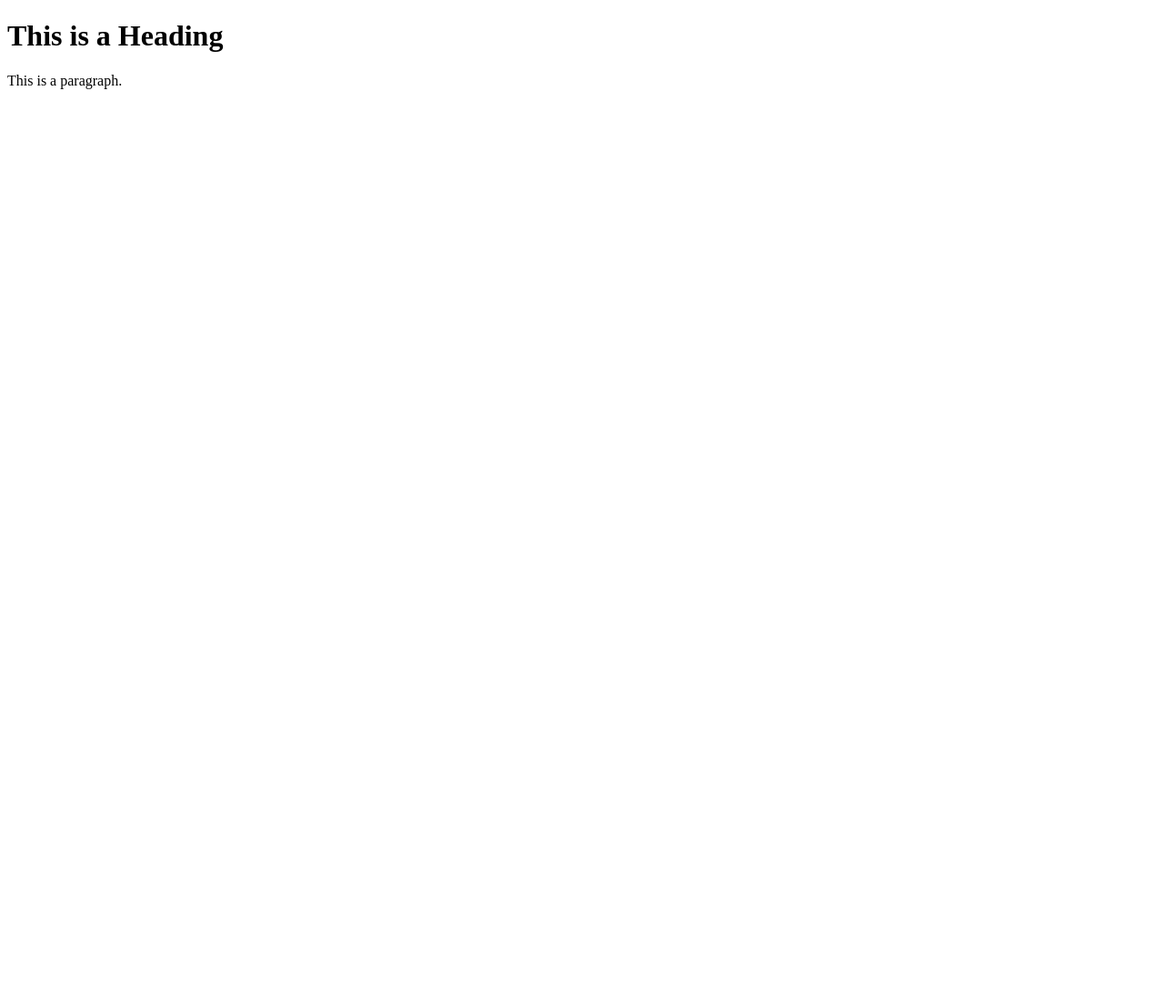
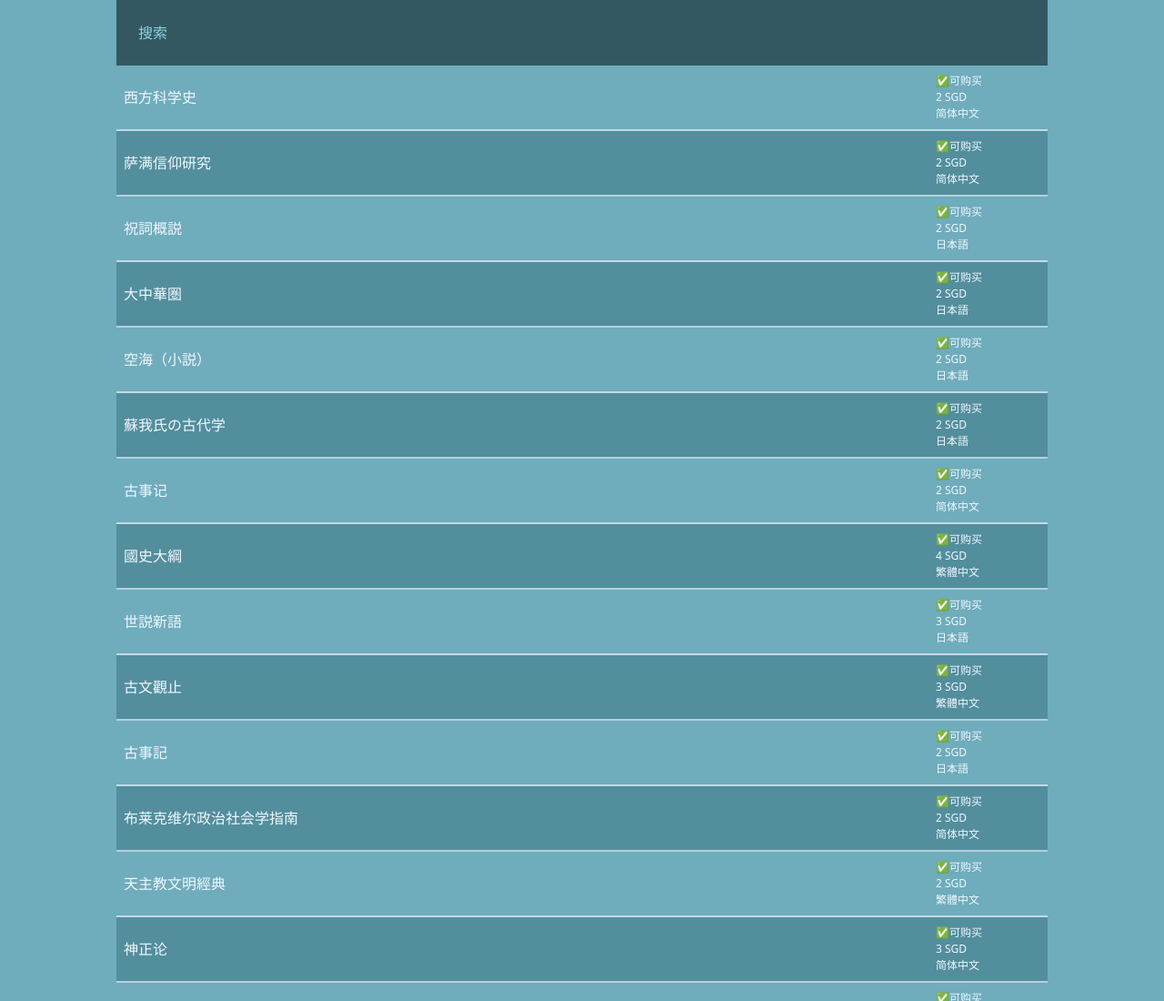
Before and after one commit to lolitacon2012/lolitacon2012.github.io, a website: page index.html in a window 1280 px wide. Shown: the top 1100 px of the page at 91% size. Before the commit the page ends 800 px from the top, so only its background shows below. Drawn offline with nearby package versions, Linux system fonts and the light colour scheme.

Commit message:
fix: new page

```diff
--- /dev/null
+++ b/books.csv
@@ -0,0 +1,249 @@
+西方科学史,1,简体中文,2
+萨满信仰研究,1,简体中文,2
+祝詞概説,1,日本語,2
+大中華圏,1,日本語,2
+空海（小説）,1,日本語,2
+蘇我氏の古代学,1,日本語,2
+古事记,1,简体中文,2
+國史大綱,1,繁體中文,4
+世説新語,1,日本語,3
+古文觀止,1,繁體中文,3
+古事記,1,日本語,2
+布莱克维尔政治社会学指南,1,简体中文,2
+天主教文明經典,1,繁體中文,2
+神正论,1,简体中文,3
+基督教神学导论,1,简体中文,3
+苏州佛教文化,1,简体中文,3
+古典文法・演習ドリル,1,日本語,2
+漢文句法・演習トリル,1,日本語,2
+古文単語・暗記ドリル,1,日本語,2
+乌兹别克语入门,1,简体中文,2
+中国哲学简史,1,简体中文,3
+ベトナム語辞典,1,日本語,3
+くずの本懐（小説）,1,日本語,2
+打ち上げ花火、下から見るか？横から見るか？（小説）,1,日本語,2
+秒速５センチメートル（小説）,1,日本語,2
+言の葉の庭（小説）,1,日本語,2
+古代漢語,1,繁體中文,2
+汉语语法,1,简体中文,2
+Elementary Vietnamese,1,English,3
+Sanskrit,1,English,3
+蒙古语速成会话教程,1,简体中文,2
+中国古代建筑史,1,简体中文,4
+日本建筑的艺术,1,简体中文,4
+勿吉-靺鞨民族史论,1,简体中文,2
+海东盛国-渤海人名扬辽海,1,简体中文,2
+从汉城到燕京,1,简体中文,2
+金印国家群的时代,1,简体中文,2
+蒙古考古,1,简体中文,2
+小工具 大思考 全球细石器文化的研究,1,简体中文,2
+汉江流域史,1,简体中文,2
+古事記ー個性豊かな神々が織りなす古代神話の世界,1,日本語,2
+世界地图集,1,简体中文,4
+中国地图集,1,简体中文,4
+同根生的民族-壮傣各族渊源与文化,1,简体中文,2
+图瓦语和图瓦人的多语生活,1,简体中文,2
+丝绸之路上的西州回鹘王朝,3,简体中文,2
+沖縄ー車がなくても、旅は楽しめる！,1,日本語,2
+使琉球錄,1,繁體中文,2
+東洋史要説,1,日本語,2
+沖縄語辞典（国立国語研究所編）,1,日本語,2
+琉球国志略,1,简体中文,2
+琉球・沖縄史（小开本）,3,日本語,2
+琉球・沖縄史（大开本）,1,日本語,3
+沖縄文化論ー忘れられた日本,1,日本語,2
+琉球独立論,1,日本語,2
+改革与新思维（戈尔巴乔夫）,1,简体中文,2
+第六回神社検定問題と解説,1,日本語,2
+神道用語の基礎知識,1,日本語,2
+「日本の伝統」の正体,1,日本語,2
+日本の神様図鑑,1,日本語,2
+神社のいろは,1,日本語,2
+日本の古建築　美・技術・思想,3,日本語,2
+天智天皇的日本 白村江之战后的律令国家与东亚,1,简体中文,2
+新しい歴史教科書,1,日本語,2
+稲作文化にみる中国貴州と日本,1,日本語,2
+景颇语语法,1,简体中文,2
+缅甸语,1,简体中文,2
+日本史の教科書,1,日本語,2
+日本古代史：法と政治と人と,1,日本語,2
+神々の考古学,1,日本語,2
+神道事典,1,日本語,2
+日本古代国家成立史論,1,日本語,2
+古事記（原文＋書き下し＋現代語訳）,1,日本語,4
+風土記（原文＋書き下し＋現代語訳）,1,日本語,4
+出雲国風土記,1,日本語,2
+神道学,1,日本語,2
+回味籍贯菜,1,简体中文,2
+地名苗字事典,1,日本語,2
+简明日本语古文教程,1,简体中文,2
+导游基础知识,1,简体中文,2
+入唐求法巡禮記校注,1,简体中文,2
+実用漢字表現辞典,1,日本語,2
+日本語教育入門,1,日本語,2
+人間詞話 賞析古代中國六十位宋詞名家,1,繁體中文,2
+唐诗选注,1,简体中文,2
+太陽旗下的青春物語 活在日本時代的臺灣人,1,繁體中文,2
+大学 中庸,1,简体中文,2
+日本の神社さんぽ,1,日本語,2
+京都のお寺,1,日本語,2
+中国古代建筑之美,1,简体中文,2
+澳門古今,1,繁體中文,2
+中國史綱,1,繁體中文,2
+地球の歩き方　中央アジア,1,日本語,2
+考古学专题六讲,1,简体中文,2
+源氏物语之旅,1,简体中文,2
+中国北方民族萨满出神现象研究,1,简体中文,2
+佛法概论,1,简体中文,2
+Three drops of Rice Wine 三滴米酒,1,English,2
+内亚史,3,简体中文,2
+閩南海上帝國,1,繁體中文,2
+中華文明的根底,1,繁體中文,2
+文字学概要,1,简体中文,2
+ドイツ語単語帳,1,日本語,2
+ロシア語単語帳,1,日本語,2
+はじめての台湾語,1,日本語,2
+沖縄語の入門,1,日本語,2
+沖縄語リアルフレーズBook,1,日本語,2
+できる韓国語単語集,1,日本語,2
+Get started in Indonesian,1,English,2
+Easy Vietnamese,1,English,2
+音韵学入门,1,简体中文,2
+闽南话口语,1,简体中文,2
+闽南话教程,1,简体中文,2
+魅力闽南话,1,简体中文,2
+ドイツ語初級,1,日本語,2
+日语古典文法入门,1,简体中文,2
+はじめての韓国語,1,日本語,2
+琉球語史研究,1,日本語,2
+俄语初级教程,1,简体中文,2
+西夏文教程,1,简体中文,2
+趣吴语,1,简体中文,2
+唐山方言词汇研究,1,简体中文,2
+实用苏州话,1,简体中文,2
+LATIN A LINGUISTIC INTRODUCTION,1,English,4
+できる韓国語初級１,1,日本語,2
+A Beginner's Guide to Tajik,3,English,2
+走遍俄罗斯 自学辅导书 1,1,简体中文,2
+新视线俄语语言文化多媒体教程 1,1,简体中文,2
+金帐汗国兴衰史,3,简体中文,2
+Basic Latin,1,English,2
+博雅汉语 初级起步篇 1,1,简体中文,2
+博雅汉语 初级起步篇 1 练习册,1,简体中文,2
+心經注,1,繁體中文,2
+大乗の仏道　仏教概要,1,日本語,2
+金刚经 心经释义,1,简体中文,2
+觀音菩薩與觀音法門,1,繁體中文,2
+Imagined Communities,1,English,2
+法华经,1,简体中文,2
+中國文化史導論,1,繁體中文,2
+语言学概论,1,简体中文,2
+历史是什么?,1,简体中文,2
+东南亚的贸易时代：1450-1680 第一卷,1,简体中文,2
+欧洲文明史,1,简体中文,2
+第一哲学沉思集,1,简体中文,2
+存在与时间,1,简体中文,2
+文明论概略,1,简体中文,2
+为什么我不是基督教徒,1,简体中文,2
+先验唯心论体系,1,简体中文,2
+奥义书,1,简体中文,2
+宗教与哲学,1,简体中文,2
+论第一原理,1,简体中文,2
+论有学识的无知,1,简体中文,2
+菊与刀,1,简体中文,2
+论隐秘的上帝,3,简体中文,2
+帝国主义是资本主义的最高阶段,1,简体中文,2
+国家与革命,1,简体中文,2
+存在主义是一种人道主义,1,简体中文,2
+俄罗斯的命运,1,简体中文,2
+孟德斯鸠与卢梭,1,简体中文,2
+人口论,1,简体中文,2
+强制、资本和欧洲国家（公元990-1992年）,1,简体中文,2
+长江流域的稻作文化,1,简体中文,2
+佤语教程,1,简体中文,2
+拉祜语教程,1,简体中文,2
+金剛般若波羅蜜經,1,繁體中文,2
+朝鮮三国志,1,日本語,2
+福乐智慧,3,简体中文,2
+想象的共同体 民族主义的起源,1,简体中文,2
+伪满洲国首都规划,1,简体中文,2
+椰壳碗外的人生,1,简体中文,2
+新疆 伊犁 风物志,1,简体中文,2
+小倉百人一首,1,日本語,2
+日本語検定・公式テキスト・例題集　日本語上級,1,日本語,2
+詳説　日本史研究,3,日本語,2
+上古汉语词根,3,简体中文,2
+古兰经,3,简体中文,2
+中高级日语句型详解,1,简体中文,2
+甘肃肃南西部裕固语,3,简体中文,2
+塔吉克人,3,简体中文,2
+乌兹别克语教程,3,简体中文,2
+越南古代史,1,简体中文,2
+景颇语参考语法,1,简体中文,2
+地名风采录 一方水土一段古,1,简体中文,2
+简明古典日语入门教程,3,简体中文,2
+新疆纪行,1,简体中文,2
+马来西亚华人：身份认同、文化与族群政治,1,简体中文,2
+景颇族目瑙纵歌,1,简体中文,2
+365每天一句载瓦语,1,简体中文,2
+景颇族载瓦语言知识,1,简体中文,2
+载瓦文小学教程（上下册）,1,简体中文,2
+景颇语教程,1,简体中文,2
+倭国　古代国家への道,1,日本語,2
+竹取物語,1,日本語,2
+雪国,1,日本語,2
+平成紀,1,日本語,2
+広重,1,日本語,2
+古典と名作で歩く本物の京都,1,日本語,2
+奈良時代,1,日本語,2
+日本仏教史入門,1,日本語,2
+アンダーグラウンド,1,日本語,2
+氷菓（小説）,1,日本語,2
+風の歌を聴け,1,日本語,2
+少年たちは花火を横から見たかった,1,日本語,2
+寝る前５分暗記ブック　高校日本史,1,日本語,2
+为什么美国没有社会主义,1,简体中文,2
+日本文化史,1,日本語,2
+帰化人,1,日本語,2
+万葉集講義,1,日本語,2
+日本人と中国人　同文同種と思い込む危険,1,日本語,2
+ヒロシマ・ノート,1,日本語,2
+歴史認識を乗り越える,1,日本語,2
+中国ナショナリズム,1,日本語,2
+沖縄ノート,1,日本語,2
+簡素な生き方,3,日本語,2
+古典文法の質問箱,1,日本語,2
+元号と天皇から日本史を読む方法,1,日本語,2
+日本人の９割が答えられない日本の大疑問１００,1,日本語,2
+万葉集と日本の夜明け,1,日本語,2
+空海　三教指帰,1,日本語,2
+仏像礼讃,1,日本語,2
+地政学で考える日本の未来,1,日本語,2
+地図で読む『古事記』『日本書紀』,1,日本語,2
+神社の旅,1,日本語,2
+日本人と日本文化,1,日本語,2
+みだれ髪,1,日本語,2
+天平の甍,1,日本語,2
+旧暦で日本を楽しむ,1,日本語,2
+こんなに面白かった「百人一首」,1,日本語,2
+方丈記,1,日本語,2
+図解とあらすじでよくわかる「古事記」入門,1,日本語,2
+神社の謎,1,日本語,2
+日本の神話とゆかりの神社,1,日本語,2
+中国語はじめの一歩,1,日本語,2
+ゼロからわかる日本神話・伝統,1,日本語,2
+北斎,1,日本語,2
+文明の衝突（上・下）,1,日本語,4
+よくわかる日本神道のすべて,1,日本語,2
+ホンモノの日本語,1,日本語,2
+水樹奈々　深愛,1,日本語,2
+日本史は「線」でつなぐと面白い！,1,日本語,2
+神様と仏様事典,1,日本語,2
+神社と神様がスッキリわかる,1,日本語,2
+チェルノブイリの祈り,1,日本語,2
+違いをあらわす「基礎日本語辞典」,1,日本語,2
+気持ちをあらわす「基礎日本語辞典」,1,日本語,2
+万葉集,1,日本語,2
+古事記,1,日本語,2
+知れば知るほど面白い日本の国宝,1,日本語,2
+般若心経・金剛般若経,1,日本語,2
--- /dev/null
+++ b/index.css
@@ -0,0 +1,64 @@
+body,
+html {
+    background-color: rgb(111, 172, 188);
+}
+
+* {
+    box-sizing: border-box;
+}
+
+.navbar {
+    background-color: rgb(51, 88, 97);
+    position: fixed;
+    top: 0;
+    left: 50%;
+    transform: translateX(-50%);
+}
+
+.my-input,
+.my-input:focus {
+    color           : #f0f8ff;
+    background-color: transparent;
+    outline         : none;
+    padding         : 8px;
+    font-size       : 16px;
+}
+
+.my-input::placeholder {
+    color  : rgb(139, 210, 227);
+    opacity: 1;
+    /* Firefox */
+}
+
+p,
+h1 {
+    color              : #f0f8ff;
+    padding            : 0;
+    margin             : 0;
+    margin-block-end   : 0;
+    margin-block-start : 0;
+    margin-inline-start: 0;
+    margin-inline-end  : 0;
+}
+
+p {
+    font-size  : 12px;
+    font-weight: 300;
+}
+
+h1 {
+    font-size  : 12px;
+    font-weight: 500;
+}
+
+.border-color-white {
+    border-color: #f0f8ffa1;
+}
+
+.max-width {
+    max-width: 1024px;
+}
+
+.dark-book-row {
+    background-color: rgb(83, 142, 157);
+}
--- a/index.html
+++ b/index.html
@@ -1,12 +1,24 @@
 <!DOCTYPE html>
-<html>
+<html lang="en">
 <head>
-<title>Page Title</title>
+    <meta charset="UTF-8">
+    <meta name="viewport" content="width=device-width, initial-scale=1.0">
+    <link rel="stylesheet" href="./index.css">
+    <script src="https://cdn.tailwindcss.com"></script>
+    <title>Bookstore</title>
 </head>
 <body>
+    <div class="flex flex-col w-full max-width navbar">
+        <div class="flex flex-row w-full items-center p-4">
+        <input placeholder="搜索" class="flex-1 my-input" id="search-input"/>
+        </div>
+    </div>
+    <div class="w-full flex flex-col items-center" style="margin-top: 72px;">
 
-<h1>This is a Heading</h1>
-<p>This is a paragraph.</p>
-
+    <div id="book-list" class="w-full max-width">
+        <h1 class="mt-8 text-center">载入中...</h1>
+    </div>
+    </div>
+    <script src="./index.js" type="text/javascript"></script>
 </body>
 </html>
--- /dev/null
+++ b/index.js
@@ -0,0 +1,53 @@
+const debounce = (callback, wait) => {
+    let timeoutId = null;
+    return (...args) => {
+      window.clearTimeout(timeoutId);
+      timeoutId = window.setTimeout(() => {
+        callback(...args);
+      }, wait);
+    };
+  }
+
+
+const renderBookRow = (title, available, additional, index, price) =>
+  `<div class="${index % 2 ? 'dark-book-row' : ''} border-color-white border-b-2 w-full flex flex-row" title="${additional || title}"><div class="flex-1 px-2 flex items-center"><h1>${title}</h1></div><div class="py-2 px-2 mr-16"><p>${
+    (available === 1) ? "✅可购买" : (!available ? "❌已售出" : "🚧暂不卖")
+  }</p><p>${price} SGD</p><p>${additional}</p></div></div>`;
+
+const search = (keyword, fullData) => {
+    if(!keyword){
+        return fullData;
+    }
+    return fullData.filter((item) => item.title.indexOf(keyword) >= 0);
+}
+
+const renderBookList = debounce((data) => {
+    if(!data.length){
+        document.getElementById('book-list').innerHTML = `<h1 class="mt-8 text-center">未找到匹配结果</h1>`
+    }else{
+      console.log(data)
+        const list = data.map((data, index) => renderBookRow(data.title, data.available, data.language || '', index, data.price))
+        document.getElementById('book-list').innerHTML = list.join('');
+    }
+}, 300);
+
+
+const main = async () => {
+    const inputRawData = await (await fetch('./books.csv')).text();
+    const parsedCsv = inputRawData.split('\n').map((rawRow) => {
+        const rowData = rawRow.split(',');
+        return {
+            title: rowData[0],
+            available: Number(rowData[1]),
+            language:  rowData[2],
+            price: Number(rowData[3] || '2')
+        }
+    })
+    renderBookList(parsedCsv);
+
+    document.getElementById('search-input').addEventListener('input',  (e)=>{
+        renderBookList(search(e.currentTarget.value, parsedCsv));
+    })
+}
+
+main();
```
Also changed, not shown: package.json (added, +11 -0 lines).
